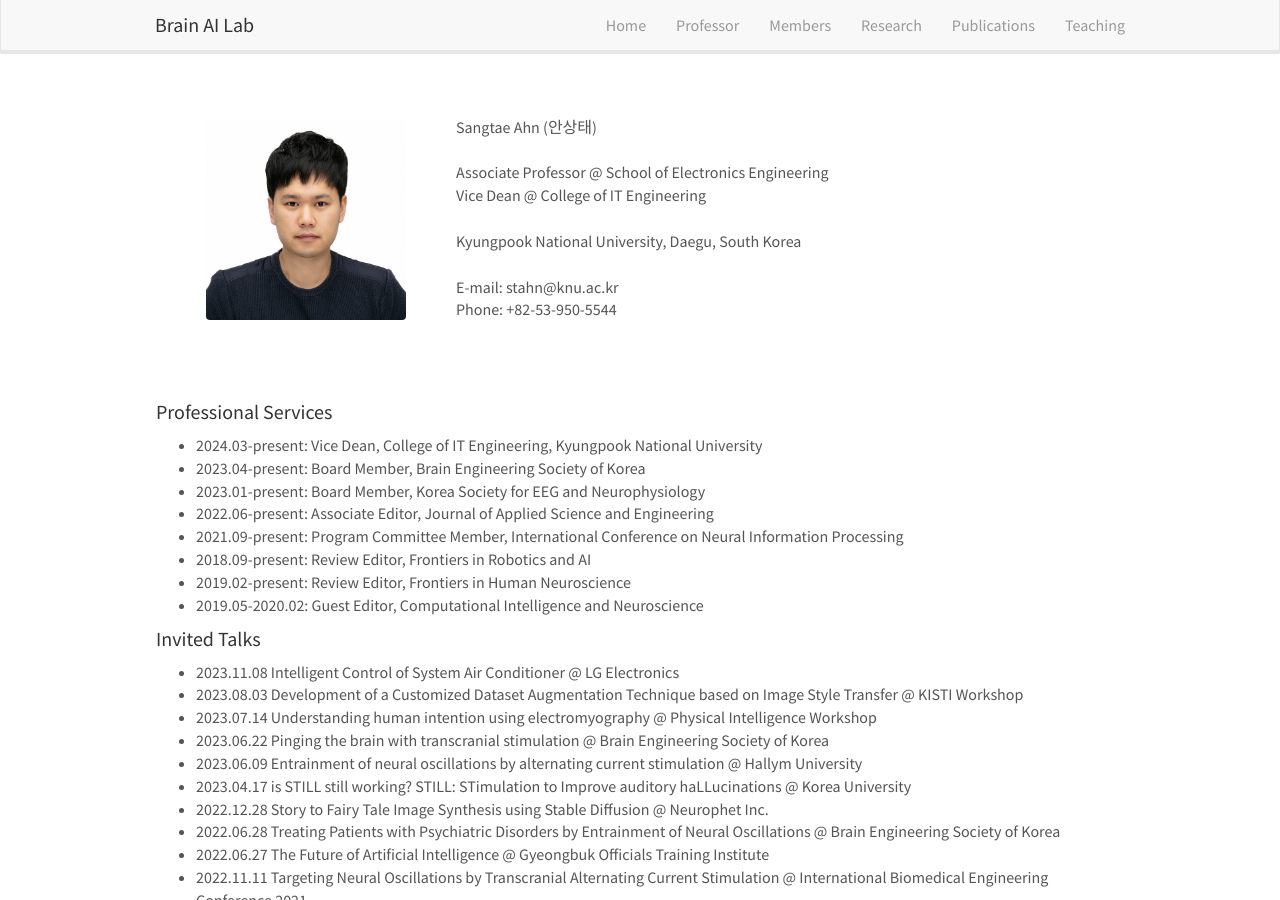
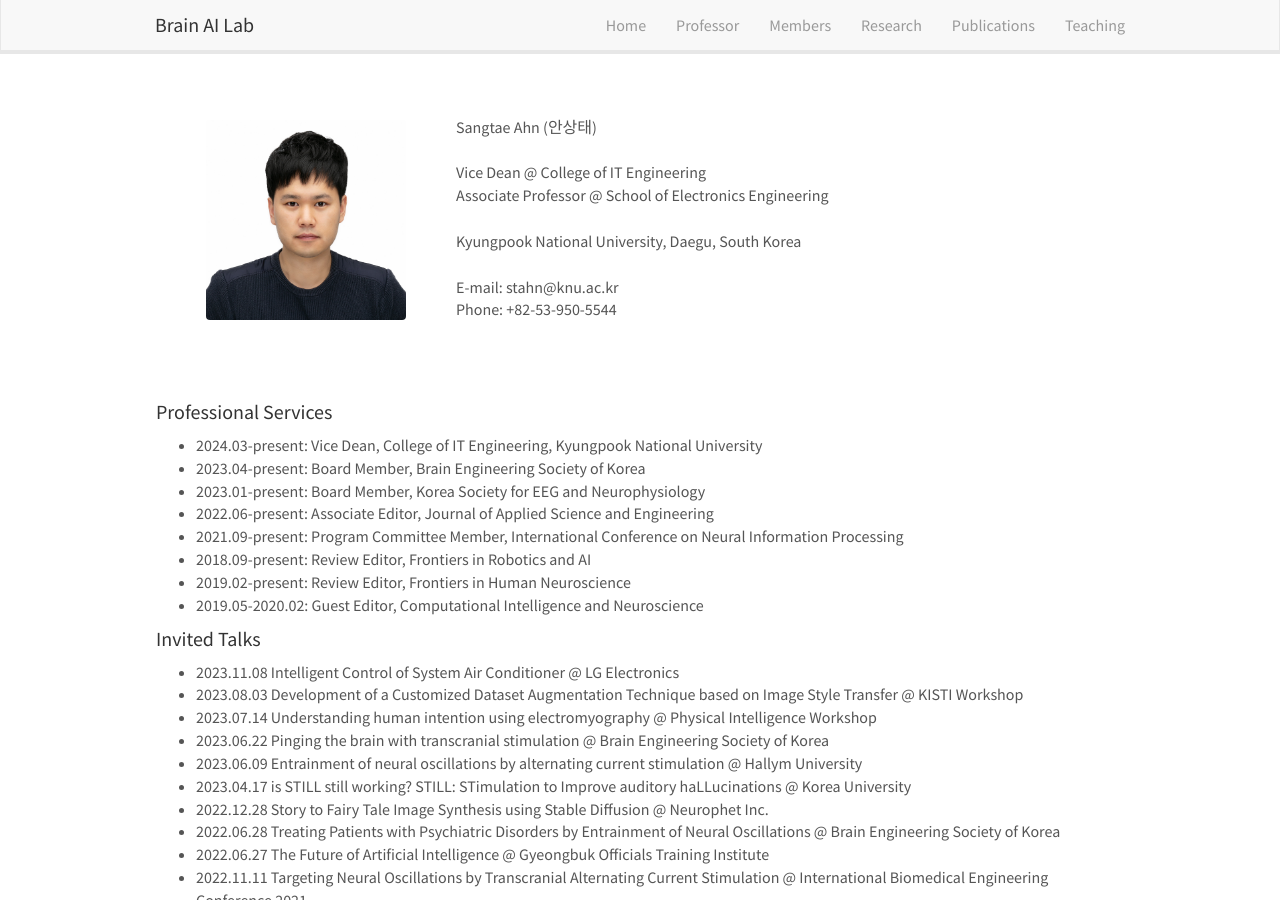
Before and after one commit to KNU-BrainAI/knu-brainai.github.io, a Jekyll site: the page built from _pages/professor.md, in a window 1280 px wide and 900 px high. Built offline with Jekyll 4.4.1, drawn with Linux system fonts in a browser that asks for light colours; nearby versions of some CDN libraries.

```diff
--- a/_pages/professor.md
+++ b/_pages/professor.md
@@ -9,8 +9,8 @@ permalink: /professor/
 ![]({{ site.url }}{{ site.baseurl }}/images/teampic/stahn.jpg){: style="width: 200px; float: left; margin:50px"}
 <br/><br/>
 Sangtae Ahn (안상태) <br/><br/>
-Associate Professor @ School of Electronics Engineering<br/>
-Vice Dean @ College of IT Engineering  <br/><br/>
+Vice Dean @ College of IT Engineering  <br/>
+Associate Professor @ School of Electronics Engineering<br/><br/>
 Kyungpook National University, Daegu, South Korea<br/>
 <br/>
 E-mail: stahn@knu.ac.kr<br/>
```
